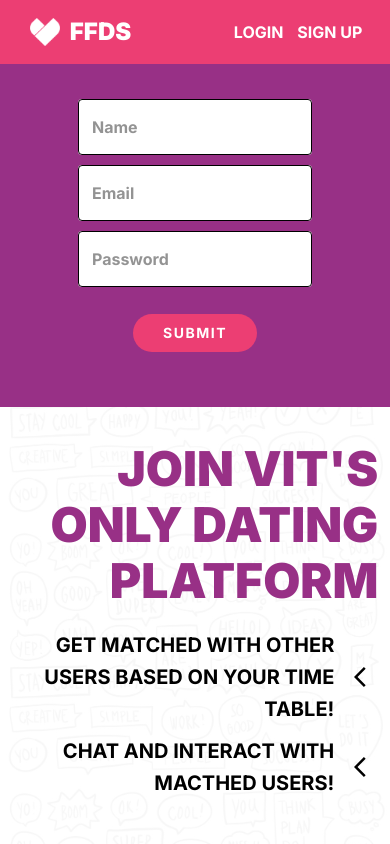
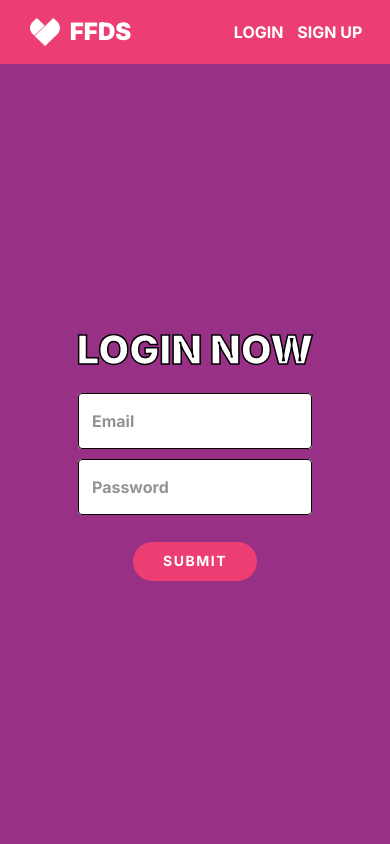
Before and after one commit to CodeChefVIT/FFDS, a React (Create React App) app: page /login in a window 390 px wide. Shown: the top 844 px of the page. Built offline with nearby package versions, Linux system fonts and the light colour scheme.

Commit message:
some fixes

```diff
--- a/src/components/Navbar/Navbar.css
+++ b/src/components/Navbar/Navbar.css
@@ -1,3 +1,7 @@
+.navbar {
+	z-index: 100 !important;
+}
+
 .MuiToolbar-root {
 	min-height: 64px !important;
 }
--- a/src/pages/LoginPage/LoginPage.css
+++ b/src/pages/LoginPage/LoginPage.css
@@ -12,7 +12,7 @@
 	justify-content: center !important;
 	align-items: center !important;
 	text-align: right !important;
-	padding-right: 3%;
+	padding: 5% 3% !important;
 }
 
 .login-secondary-text {
@@ -31,6 +31,35 @@
 	height: 100% !important;
 }
 
+.login-head {
+	color: white !important;
+	font-weight: 900 !important;
+	margin: 5% 0 !important;
+	-webkit-text-stroke: 1.5px black !important;
+}
+
 .login-form .MuiOutlinedInput-notchedOutline {
 	border-color: black !important;
 }
+
+.login-form .MuiFormHelperText-root.Mui-error {
+	font-weight: bold !important;
+}
+
+@media screen and (max-width: 960px) {
+	.login-section {
+		height: calc(100vh - 64px);
+	}
+}
+
+@media screen and (max-width: 750px) {
+	.login-secondary-text {
+		font-size: 1rem !important;
+	}
+	.login-jumbo {
+		font-size: 1.8rem !important;
+	}
+	.login-head {
+		font-size: 2.5rem !important;
+	}
+}
--- a/src/pages/LoginPage/LoginPage.js
+++ b/src/pages/LoginPage/LoginPage.js
@@ -1,18 +1,12 @@
 import React from "react";
 import { motion } from "framer-motion";
 import "./LoginPage.css";
-import {
-	Button,
-	Container,
-	Grid,
-	TextField,
-	Typography,
-} from "@material-ui/core";
+import { Button, Grid, TextField, Typography } from "@material-ui/core";
 import { ArrowBackIos } from "@material-ui/icons";
 import { useForm } from "react-hook-form";
 
 function LoginPage() {
-	const { register, handleSubmit } = useForm();
+	const { register, handleSubmit, errors } = useForm();
 
 	const submitForm = async (data) => {
 		console.log(data);
@@ -23,8 +17,8 @@ function LoginPage() {
 			className="login-page"
 			initial={{ x: "100vw" }}
 			animate={{ x: 0 }}
-			transition={{ type: "spring", stiffness: 100 }}
-			exit={{ opacity: 0, transition: { duration: 0.5 } }}
+			transition={{ type: "tween" }}
+			exit={{ opacity: 0, transition: { duration: 0.2 } }}
 		>
 			<Grid container spacing={0} style={{ height: "100%" }}>
 				<Grid item xs={12} md={5} className="login-section">
@@ -32,10 +26,13 @@ function LoginPage() {
 						onSubmit={handleSubmit(submitForm)}
 						className="login-form"
 					>
-						<TextField
+						<Typography variant="h3" className="login-head">
+							LOGIN NOW
+						</Typography>
+						{/* <TextField
 							variant="outlined"
 							name="name"
-							inputRef={register}
+							inputRef={register({ required: true })}
 							placeholder="Name"
 							style={{ width: "60%", marginBottom: "10px" }}
 							InputProps={{
@@ -45,11 +42,13 @@ function LoginPage() {
 									backgroundColor: "white",
 								},
 							}}
-						/>
+							error={errors.name}
+							helperText={errors.name ? "Name is required" : null}
+						/> */}
 						<TextField
 							variant="outlined"
 							name="email"
-							inputRef={register}
+							inputRef={register({ required: true })}
 							placeholder="Email"
 							style={{ width: "60%", marginBottom: "10px" }}
 							InputProps={{
@@ -59,12 +58,16 @@ function LoginPage() {
 									backgroundColor: "white",
 								},
 							}}
+							error={errors.email}
+							helperText={
+								errors.email ? "Email is required" : null
+							}
 						/>
 						<TextField
 							variant="outlined"
 							name="password"
 							type="password"
-							inputRef={register}
+							inputRef={register({ required: true })}
 							placeholder="Password"
 							style={{ width: "60%", marginBottom: "7%" }}
 							InputProps={{
@@ -74,6 +77,10 @@ function LoginPage() {
 									backgroundColor: "white",
 								},
 							}}
+							error={errors.password}
+							helperText={
+								errors.password ? "Password is required" : null
+							}
 						/>
 						<Button
 							variant="contained"
@@ -91,7 +98,7 @@ function LoginPage() {
 						<Typography
 							variant="h1"
 							color="secondary"
-							className="jumbo-text"
+							className="jumbo-text login-jumbo"
 						>
 							JOIN VIT'S ONLY DATING PLATFORM
 						</Typography>
@@ -111,7 +118,7 @@ function LoginPage() {
 							variant="h6"
 							className="login-secondary-text"
 						>
-							CHAT AND INTERACT WITH MACTHED USERS!
+							CHAT AND INTERACT WITH MATCHED USERS!
 							<ArrowBackIos
 								style={{
 									marginLeft: "20px",
--- a/src/pages/MainPage/MainPage.js
+++ b/src/pages/MainPage/MainPage.js
@@ -17,7 +17,7 @@ function MainPage() {
 							initial={{ x: "-100vw" }}
 							animate={{ x: 0 }}
 							transition={{
-								delay: 0.5,
+								// delay: 0.5,
 								duration: 0.6,
 							}}
 						>
@@ -54,7 +54,7 @@ function MainPage() {
 								className="jumb-img-div"
 								initial={{ x: "100vw" }}
 								animate={{ x: 0 }}
-								transition={{ delay: 0.5, duration: 0.6 }}
+								transition={{ duration: 0.6 }}
 							>
 								<img
 									src="/assets/main-logo.3c94bc22.png"
```
